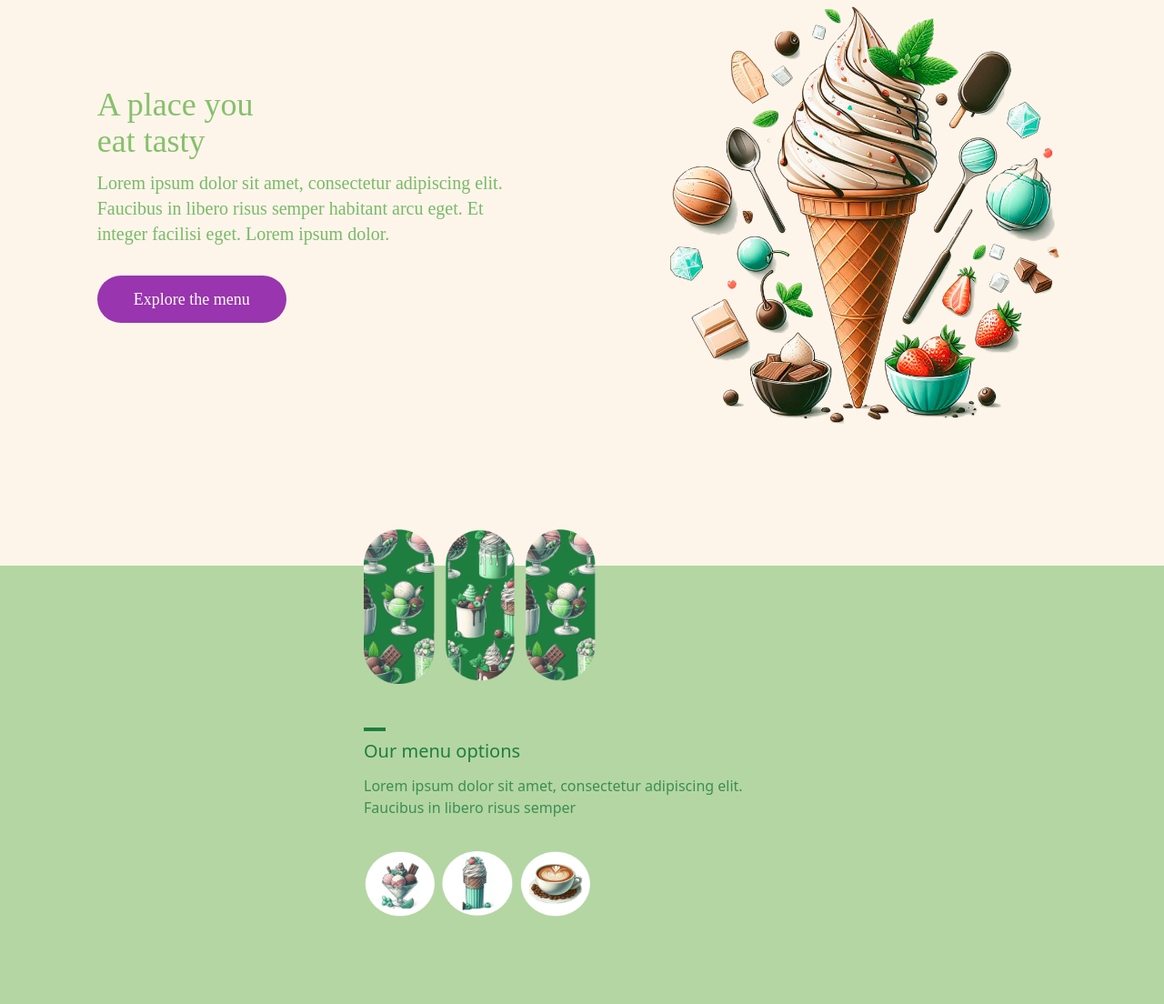
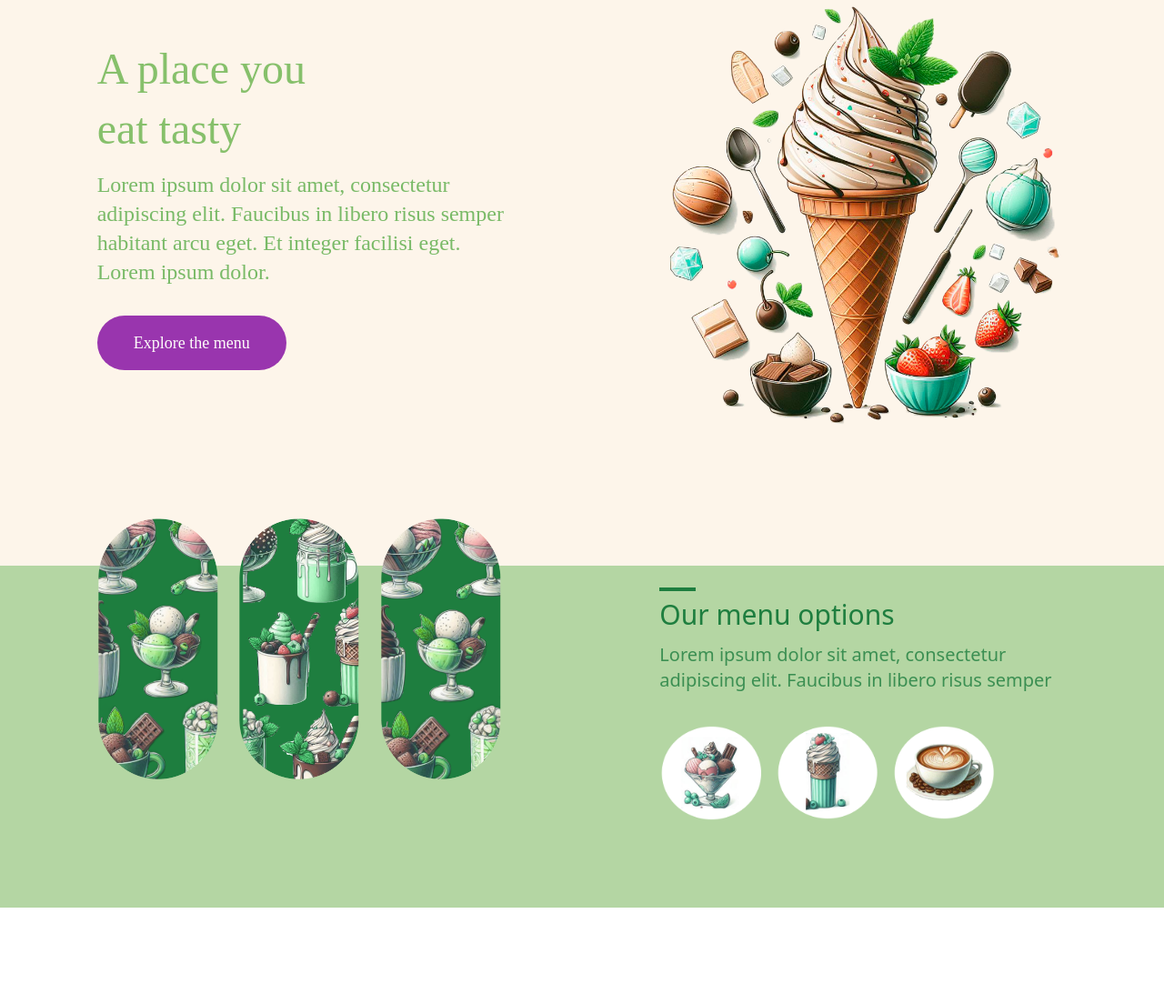
Before and after one commit to Lumberj3ck/Nonnas_website, a website: page src/index.html in a window 1280 px wide. Shown: the part 101-1205 px from the top of the page at 91% size. After the commit the page ends 1099 px from the top, so only its background shows below. Drawn offline with Linux system fonts and the light colour scheme; a web font is replaced by a local one.

Commit message:
images optimised for second section and second section made fully responsible

```diff
--- a/src/index.html
+++ b/src/index.html
@@ -11,67 +11,95 @@
     <link href="../assets/css/index.css" rel="stylesheet">
     <title>Document</title>
     <style>
-        *{
+        * {
             /* border: 1px solid green */
         }
     </style>
 </head>
+
 <body>
     <main class="bg-[#FDF5EA]">
-            <section class=" px-5 pb-28 max-w-max    text-decoration min-[400px]:mx-auto min-[400px]:w-5/6 md:px-0 lg:pt-10 lg:max-w-[1700px] flex flex-col items-center">
+        <section
+            class=" px-5 pb-28 max-w-max    text-decoration min-[400px]:mx-auto min-[400px]:w-5/6 md:px-0 lg:pt-10 lg:max-w-[1700px] flex flex-col items-center">
             <div class="max-w-sm min-[540px]:max-w-none min-[640px]:max-w-[30rem] md:max-w-none lg:w-full ">
                 <div class="md:flex md:flex-row-reverse md:items-center lg:justify-between">
                     <div class="pt-16 pb-10 min-[640px]:w-11/12 md:w-full lg:max-w-md">
-                            <img src="../assets/imgs/ice cream main.png"  alt="">
+                        <img src="../assets/imgs/ice cream main.png" alt="">
                     </div>
 
                     <div class="md:w-11/12 lg:w-2/3 lg:max-w-screen-sm">
                         <div class="md:w-3/4">
-                                <div class="text-[#44A123A3] text-3xl max-w-44 min-[500px]:max-w-none lg:text-4xl">
+                            <div class="text-[#44A123A3] text-3xl max-w-44 min-[500px]:max-w-none lg:text-5xl lg:leading-snug">
                                 A place you
                                 <br>
                                 eat tasty
                             </div>
-                                <div class="text-[#158C0391] text-base mt-3 mb-8 lg:text-xl">
+                            <div class="text-[#158C0391] text-base mt-3 mb-8 lg:text-2xl">
                                 Lorem ipsum dolor sit amet, consectetur adipiscing elit. Faucibus in libero risus
                                 semper habitant
                                 arcu eget. Et integer facilisi eget. Lorem ipsum dolor.
                             </div>
                         </div>
-                            <div class="flex justify-center w-3/4 px-5 py-4 max-w-52 leading-none text-white rounded-3xl bg-[#7E009E] opacity-[.78] lg:text-lg lg:px-5 lg:py-3 lg:rounded-full">
+                        <div
+                            class="flex justify-center w-3/4 px-5 py-4 max-w-52 leading-none text-white rounded-3xl bg-[#7E009E] opacity-[.78] lg:text-lg lg:px-6 lg:py-4 lg:rounded-full">
                             <span>Explore the menu</span>
                         </div>
                     </div>
                 </div>
             </div>
         </section>
+        <section class="px-5 pb-24 w-full bg-[#B4D6A3] md:px-0 ">
+            <div class="lg:max-w-[1700px] min-[400px]:w-5/6 min-[400px]:mx-auto min-[640px]:max-w-[30rem] max-w-sm min-[540px]:max-w-none md:max-w-none">
+                <div class="md:flex justify-between md:gap-16">
+                <div class="grid grid-cols-3 min-[375px]:max-w-64 md:max-w-72 lg:max-w-80 xl:max-w-md">
+                    <img src="../assets/imgs/ice_first_option_100w.png"
+                        srcset="../assets/imgs/ice_first_option_270w.png 270w"
+                        alt="first menu option"
+                        class="w-11/12 mr-auto max-w-20 -mt-10 md:max-w-32 lg:max-w-64 lg:-mt-14">
+                    <img src="../assets/imgs/ice_second_option_100w.png"
+                        srcset="../assets/imgs/ice_second_option_270w.png 270w"
+                        alt="second menu option"
+                        class="w-11/12 mx-auto max-w-20 -mt-10 md:max-w-32 lg:max-w-64 lg:-mt-14">
+                    <img src="../assets/imgs/ice_third_option_100w.png"
+                        srcset="../assets/imgs/ice_third_option_270w.png 270w"
+                        alt="third menu option"
+                        class="w-11/12 ml-auto max-w-20 -mt-10 md:max-w-32 lg:max-w-64 lg:-mt-14">
+                            <!-- <img
+                            src="images/image-800w.jpg"
+                            srcset="images/image-400w.jpg 400w,
+                                    images/image-800w.jpg 800w,
+                                    images/image-1200w.jpg 1200w"
+                            sizes="(max-width: 600px) 400px,
+                                (max-width: 1200px) 800px,
+                                1200px"
+                            alt="A beautiful landscape"> -->
 
-            <section class="px-5 pb-24 w-full bg-[#B4D6A3]">
-                <div class="min-[400px]:w-5/6 min-[400px]:mx-auto min-[640px]:max-w-[30rem]">
-                <div class="grid grid-cols-3 min-[375px]:max-w-64">
-                    <img src="../assets/imgs/ice_first_option_small.png"  alt="first menu option" class="w-11/12 mr-auto max-w-20 -mt-10">
-                    <img src="../assets/imgs/ice_second_option_small.png"  alt="second menu option" class="w-11/12 mx-auto max-w-20 -mt-10">
-                    <img src="../assets/imgs/ice_third_option_small.png"  alt="third menu option" class="w-11/12 ml-auto max-w-20 -mt-10">
                 </div>
 
-                <div class="mt-12">
-                <div class="w-6 border-[#1E7E3F] border-2"></div>
-                <div class="text-[#1E7E3F] text-xl mt-2">
+                <div class="mt-12 md:mt-6 md:w-2/4 md:max-w-md">
+                    <div class="w-6 border-[#1E7E3F] border-2 md:w-8 lg:w-10 md:border-3"></div>
+                    <div class="text-[#1E7E3F] text-xl mt-2 lg:text-3xl">
                         Our menu options
                     </div>
-                <div class="text-[#1E7E3F] opacity-80 mt-3 text-base">
+                    <div class="text-[#1E7E3F] opacity-80 mt-3 text-base lg:text-xl">
                         Lorem ipsum dolor sit amet, consectetur adipiscing elit. Faucibus in libero risus semper
                     </div>
-
-
-                <div class="grid grid-cols-3 min-[375px]:max-w-64 mt-9">
-                    <img src="../assets/imgs/position_2.png"  alt="first menu option" class="w-11/12 mr-auto max-w-20">
-                    <img src="../assets/imgs/position_3.png"  alt="first menu option" class="w-11/12 mr-auto max-w-20">
-                    <img src="../assets/imgs/position_4.png"  alt="first menu option" class="w-11/12 mr-auto max-w-20">
+                    <div class="grid grid-cols-3 min-[375px]:max-w-64 mt-9 md:max-w-72 lg:max-w-96">
+                        <img src="../assets/imgs/position_2.png" alt="first menu option"
+                            srcset="../assets/imgs/position_2_280w.png 280w"
+                            class="w-11/12 mr-auto max-w-20 lg:max-w-28">
+                        <img src="../assets/imgs/position_3.png" alt="first menu option"
+                            srcset="../assets/imgs/position_3_280w.png 280w"
+                            class="w-11/12 mr-auto max-w-20 lg:max-w-28">
+                        <img src="../assets/imgs/position_4.png" alt="first menu option"
+                            srcset="../assets/imgs/position_4_280w.png 280w"
+                            class="w-11/12 mr-auto max-w-20 lg:max-w-28">
+                    </div>
                 </div>
                 </div>
             </div>
         </section>
     </main>
 </body>
+
 </html>
```
Also changed, not shown: assets/css/output.css, assets/imgs/ice_first_option_100w.png (renamed from assets/imgs/ice_first_option_small.png), assets/imgs/ice_first_option_270w.png (added), assets/imgs/ice_second_option_100w.png (renamed from assets/imgs/ice_second_option_small.png), assets/imgs/ice_second_option_270w.png (added), assets/imgs/ice_third_option_100w.png (renamed from assets/imgs/ice_third_option_small.png), assets/imgs/ice_third_option_270w.png (added), assets/imgs/position_2_280w.png (added), assets/imgs/position_3_280w.png (added), assets/imgs/position_4_280w.png (added). Lines whose indentation alone changed are shown as unchanged.
